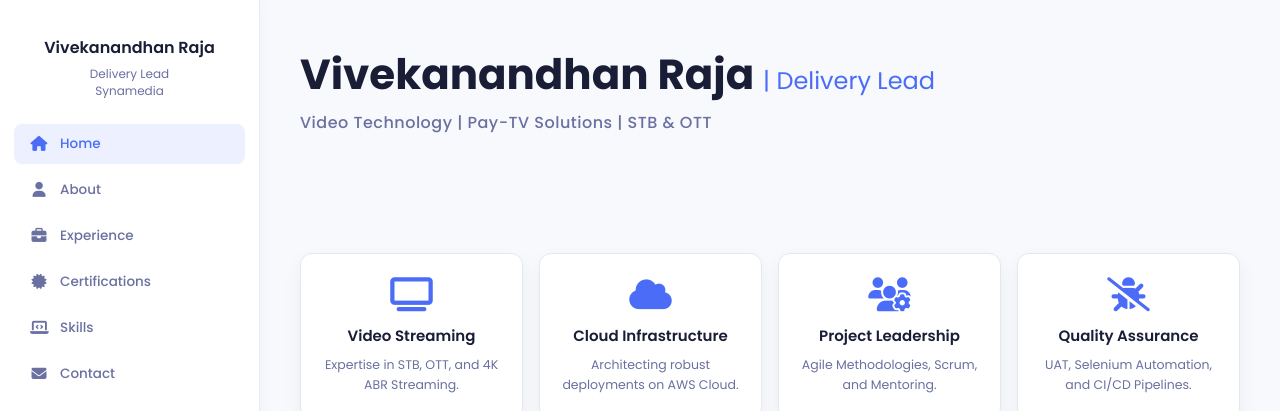
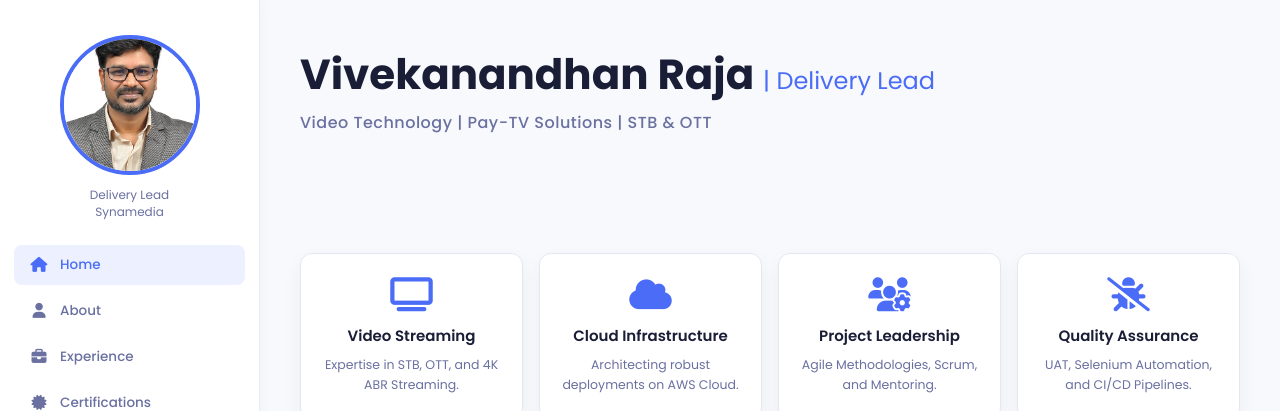
Before and after one commit to VivekanandhanR/VivekanandhanR.github.io, a plain HTML site: page index.html in a window 1280 px wide. Shown: the top 411 px of the page. Drawn offline with Linux system fonts and the light colour scheme.

Commit message:
style: replaced duplicate name with centered profile photo

```diff
--- a/css/styles.css
+++ b/css/styles.css
@@ -37,6 +37,7 @@ body {
     height: 140px;
     border-radius: 50%;
     object-fit: cover;
+    object-position: center;
     border: 4px solid #4a6cf7;
     margin-bottom: 12px;
 }
--- a/index.html
+++ b/index.html
@@ -19,9 +19,7 @@
      SIDEBAR
 ════════════════════════════════ -->
 <aside class="sidebar">
-
-
-    <div class="sidebar-name">Vivekanandhan Raja</div>
+    <img src="PP.jpeg" alt="Vivekanandhan Raja" class="profile-photo">
     <div class="sidebar-role">
         Delivery Lead<br>
         Synamedia
```
